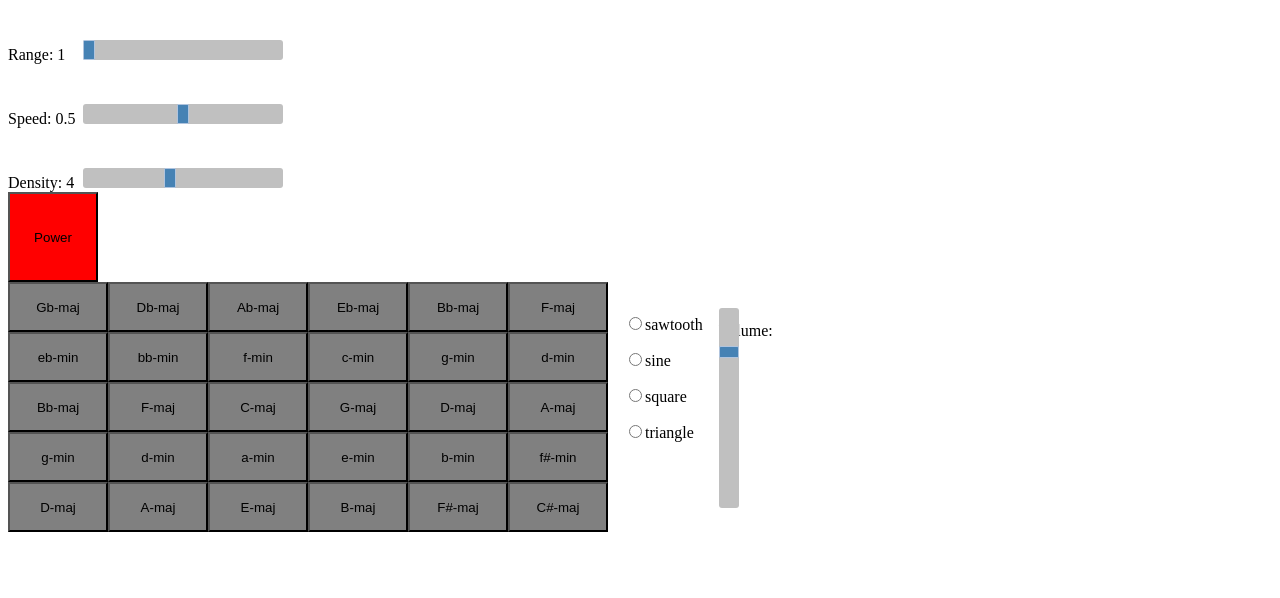
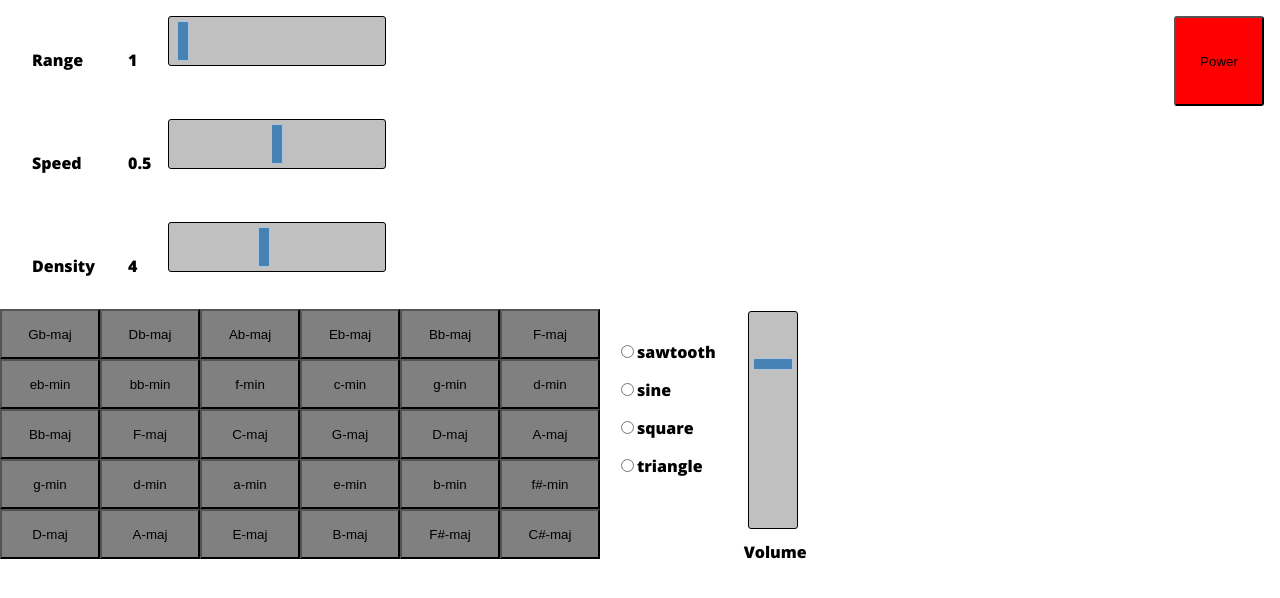
Before and after one commit to MikeSperone/ChordArp_Web, a React app: page / in a window 1280 px wide. Shown: the top 598 px of the page. Built offline with nearby package versions, Linux system fonts and the light colour scheme; the HTML template or start-up script is replaced by a standard one.

Commit message:
implement density, and fix synth voices

```diff
--- a/public/index.html
+++ b/public/index.html
@@ -3,6 +3,7 @@
   <head>
     <meta charset="utf-8">
     <meta name="viewport" content="width=device-width, initial-scale=1">
+    <link href="https://fonts.googleapis.com/css?family=Open+Sans:800" rel="stylesheet">
     <link rel="shortcut icon" href="%PUBLIC_URL%/favicon.ico">
     <title>Chord Arp</title>
   </head>
--- a/src/App.js
+++ b/src/App.js
@@ -8,14 +8,26 @@ import {
     VolumeControl
 } from './Components/Controls';
 import ToneControls from './Components/ToneControls';
-import styled from 'styled-components';
+import styled, { injectGlobal } from 'styled-components';
 
 import Synth from './Synth';
 
+injectGlobal`
+    body {
+        font-family: 'Open Sans', sans-serif;
+        margin: 0;
+    }
+`;
 const TopSection = styled.div`
-    width: 100%;
+    width: 50%;
+    min-width: 450px;
 `;
-
+const PowerSection = styled.div`
+    position: absolute;
+    top: 0;
+    right: 0;
+    margin: 1rem;
+`;
 class App extends Component {
     constructor(props) {
         super();
@@ -39,7 +51,7 @@ class App extends Component {
     }
 
     setChord(currentChord) {
-        this.setState({ currentChord }, () => this.synth.changeChord(this.state.currentChord));
+        this.setState({ currentChord }, () => this.synth.setChord(this.state.currentChord));
     }
 
     power() {
@@ -55,24 +67,26 @@ class App extends Component {
         return (
             <div className="App">
                 <TopSection>
-                    <RangeControl range={r => this.synth.changeRange(r)} />
-                    <SpeedControl speed={s => this.synth.changeSpeed(s)} />
-                    <DensityControl density={d => this.synth.changeDensity(d)} />
+                    <RangeControl range={r => this.synth.setRange(r)} />
+                    <SpeedControl speed={s => this.synth.setSpeed(s)} />
+                    <DensityControl density={d => this.synth.setDensity(d)} />
+                </TopSection>
+                <PowerSection>
                     <Power
                         onClick={() => this.power()}
                         style={{backgroundColor: this.state.power ? "green" : "red"}}
                     >
                         Power
                     </Power>
-                </TopSection>
+                </PowerSection>
                 <ButtonField
                     changeChord={c => this.setChord(c)}
                     currentChord={this.state.currentChord}
                 />
                 <ToneControls
-                    tone={(t) => this.synth.changeTone(t)}
+                    tone={(t) => this.synth.setTone(t)}
                 />
-                <VolumeControl volume={v => this.synth.changeVolume(v)} />
+                <VolumeControl volume={v => this.synth.setVolume(v)} />
 
             </div>
         );
--- a/src/Components/Controls/density.js
+++ b/src/Components/Controls/density.js
@@ -1,5 +1,4 @@
 import React from 'react';
-import styled from 'styled-components';
 import Slider from '../atoms/Slider';
 
 export default class DensityControl extends React.Component {
--- a/src/Components/Controls/range.js
+++ b/src/Components/Controls/range.js
@@ -1,5 +1,4 @@
 import React from 'react';
-import styled from 'styled-components';
 import Slider from '../atoms/Slider';
 
 export default class RangeControl extends React.Component {
--- a/src/Components/atoms/Power.js
+++ b/src/Components/atoms/Power.js
@@ -2,6 +2,7 @@ import React from 'react';
 import styled from 'styled-components';
 
 const Power = styled.button`
+    border-radius: 3px;
     height: 90px;
     width: 90px;
 `;
--- a/src/Components/atoms/Slider.js
+++ b/src/Components/atoms/Slider.js
@@ -1,22 +1,37 @@
 import React from 'react';
 import styled from 'styled-components';
 
+const SLIDER_WIDTH = '200px';
 const InputWrapper = styled.div`
-    margin: 40px 0 0 0%;
+    padding: 1rem;
     width: 100%;
 `;
 
 const Label = styled.label`
     display: inline-block;
-    width: 75px;
+    width: 120px;
+    padding: 1rem;
+    ${props => props.vertical && `
+        position: relative;
+        top: ${SLIDER_WIDTH};
+        left: -20px;
+    `}
+`;
+const Name = styled.span`
+    display: inline-block;
+    width: 80%;
+`;
+const Value = styled.span`
+    display: inline-block;
+    width: 20%;
 `;
 const StyledInput= styled.input`
     -webkit-appearance: none;
     background: silver;
     border-radius: 3px;
-    width: 200px;
-    outline: none;
-    padding: 0;
+    width: ${SLIDER_WIDTH};
+    border: 1px solid black;
+    padding: .25rem .5rem;
     margin: 0;
     ${props => props.vertical && `
         transform-origin: 75px 75px;
@@ -28,7 +43,7 @@ const StyledInput= styled.input`
         background: SteelBlue;
         border-radius: 10%;
         border: 1px solid LightSteelBlue;
-        height: 20px;
+        height: 40px;
         width: 12px;
     }
 `;
@@ -49,7 +64,12 @@ class Slider extends React.Component {
     render() {
         return (
             <InputWrapper>
-                <Label htmlFor={this.props.sliderName}>{this.props.sliderName}: {this.state.sliderValue}</Label>
+                <Label htmlFor={this.props.sliderName} {...this.props} >
+                    <Name>{this.props.sliderName}</Name>
+                    {this.props.vertical ? null : (
+                        <Value>{this.state.sliderValue}</Value>
+                    )}
+                </Label>
                 <StyledInput
                     id={this.props.sliderName}
                     max={this.props.max}
--- a/src/Synth/index.js
+++ b/src/Synth/index.js
@@ -1,57 +1,89 @@
 import chords from '../util/chords';
 const speedConst = 5000;
+
 export default class Synth {
     constructor(num, defaults) {
         this.context = new (window.AudioContext || window.webkitAudioContext)();
         this.synthVoices = [];
-        this.defaults = defaults;
+        this.current = {
+            chord: {
+                letter: 'c',
+                type: 'maj'
+            },
+            power: defaults.power,
+            range: defaults.range,
+            speed: defaults.speed,
+            baseOctave: defaults.baseOctave,
+            currentTone: defaults.currentTone,
+            currentVolume: defaults.currentVolume
+        };
+        this.addSynthVoices(num);
+    }
+    addSynthVoices(num) {
         var i = 0;
         for (i; i < num; i++) {
-            this.createNewSynthVoice();
+            this.synthVoices.push(new Voice(this.context, this.current));
         }
     }
-    createNewSynthVoice() {
-        this.synthVoices.push(new Voice(this.context, this.defaults));
+    removeSynthVoices(num) {
+        for (num; num < 0; num++) {
+            const last = this.synthVoices.length - 1;
+            this.synthVoices[last].run(false);
+            this.synthVoices[last] = {};
+            this.synthVoices.pop();
+        }
     }
-
     power(power) {
-        console.log("Synth power: ", power);
+        this.current.power = power;
         this.synthVoices.forEach(synth => {
             synth.run(power);
         });
     }
-
-    changeBaseOctave(oct) {
+    setBaseOctave(oct) {
         this.synthVoices.forEach(synth => {
-            synth.changeBaseOctave(oct);
+            synth.setBaseOctave(oct);
         });
     }
-    changeChord(currentChord) {
+    setChord(currentChord) {
         const nameSplit = currentChord.split("-");
-        const letterName = nameSplit[0].toLowerCase();
-        const chordType = nameSplit[1].toLowerCase();
+        this.current.chord.letter = nameSplit[0].toLowerCase();
+        this.current.chord.type = nameSplit[1].toLowerCase();
         this.synthVoices.forEach(synth => {
-            synth.changeChord(letterName, chordType);
+            synth.setChord(this.current.chord.letter, this.current.chord.type);
         });
     }
-    changeRange(range) {
+    setDensity(newDensity) {
+        const currentDensity = this.synthVoices.length;
+        const voiceDiff = newDensity - currentDensity;
+        if (voiceDiff === 0) return;
+        if (voiceDiff > 0) {
+            this.addSynthVoices(voiceDiff);
+        } else {
+            this.removeSynthVoices(voiceDiff);
+        }
+    }
+    setRange(range) {
+        this.current.range = range;
         this.synthVoices.forEach(synth => {
-            synth.changeRange(range);
+            synth.setRange(range);
         });
     }
-    changeSpeed(speed) {
+    setSpeed(speed) {
+        this.current.speed = speed;
         this.synthVoices.forEach(synth => {
-            synth.changeSpeed(speed);
+            synth.setSpeed(speed);
         });
     }
-    changeTone(t) {
+    setTone(t) {
+        this.current.currentTone = v;
         this.synthVoices.forEach(synth => {
-            synth.changeTone(t);
+            synth.setTone(t);
         });
     }
-    changeVolume(v) {
+    setVolume(v) {
+        this.current.currentVolume = v;
         this.synthVoices.forEach(synth => {
-            synth.changeVolume(v);
+            synth.setVolume(v);
         });
     }
 }
@@ -59,13 +91,13 @@ export default class Synth {
 class Voice {
     constructor(ctx, defaults) {
         this.context = ctx;
-        this.chordLetter = 'c';
-        this.chordType = 'maj';
+        this.chordLetter = defaults.chord.letter;
+        this.chordType = defaults.chord.type;
         this.power = defaults.power;
         this.range = defaults.range;
         this.speed = defaults.speed;
-        this.currentTone = defaults.currentTone;
-        this.currentVolume = defaults.currentVolume;
+        this.tone = defaults.currentTone;
+        this.volume = defaults.currentVolume;
         this.baseOctave = defaults.baseOctave;
     }
 
@@ -82,25 +114,25 @@ class Voice {
         }
     }
 
-    changeChord(letter, type) {
+    setChord(letter, type) {
         this.chordLetter = letter;
         this.chordType = type;
     }
 
-    changeBaseOctave(oct) {
+    setBaseOctave(oct) {
         this.baseOctave = oct;
     }
-    changeRange(range) {
+    setRange(range) {
         this.range = range;
     }
-    changeSpeed(speed) {
+    setSpeed(speed) {
         this.speed = speed;
     }
-    changeTone(t) {
-        this.currentTone = t;
+    setTone(t) {
+        this.tone = t;
     }
-    changeVolume(v) {
-        this.currentVolume = v;
+    setVolume(v) {
+        this.volume = v;
     }
     playNote() {
         const i = Math.floor(Math.random() * 3);
@@ -115,9 +147,9 @@ class Voice {
     }
     synth(freq) {
         let ctx = this.context;
-        let vol = this.currentVolume * 0.5;
+        let vol = this.volume * 0.5;
         let osc = ctx.createOscillator();
-        osc.type = this.currentTone;
+        osc.type = this.tone;
         osc.frequency.value = freq;
 
         let gainNode = ctx.createGain();
```
